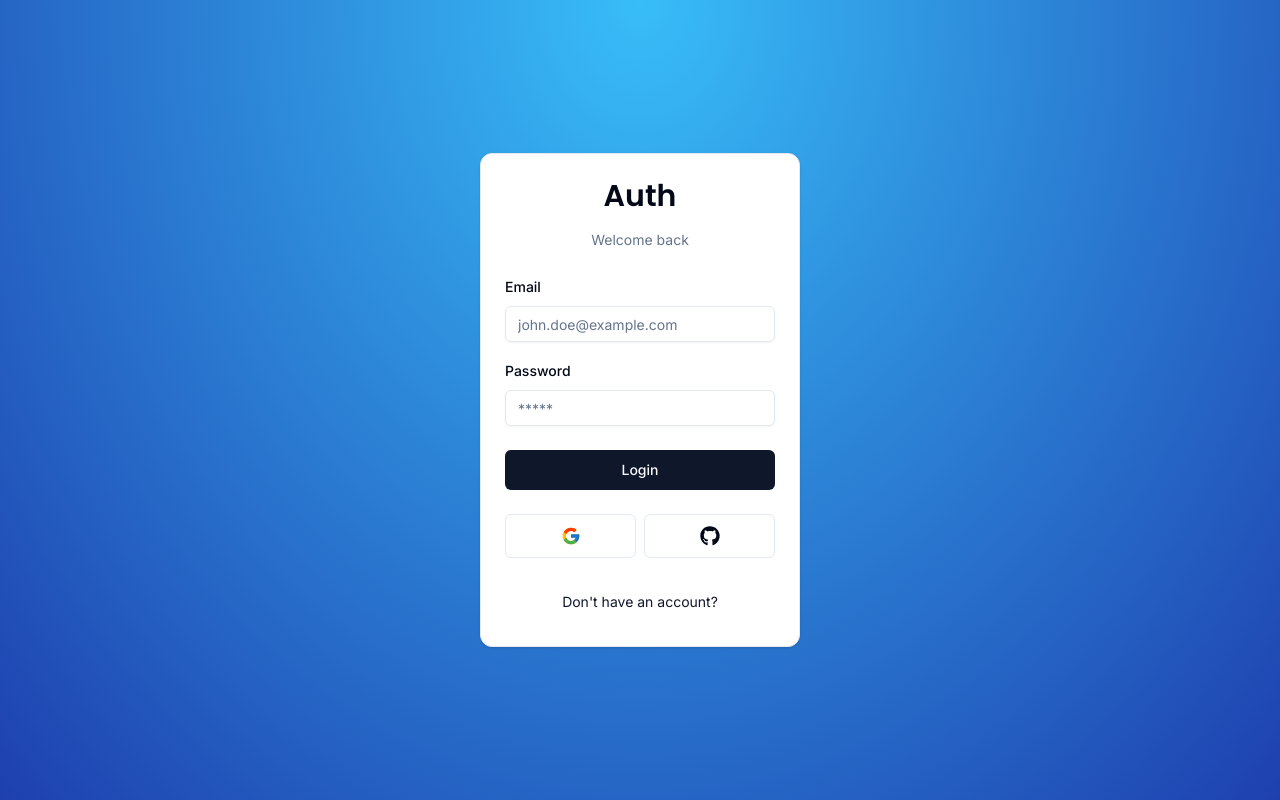
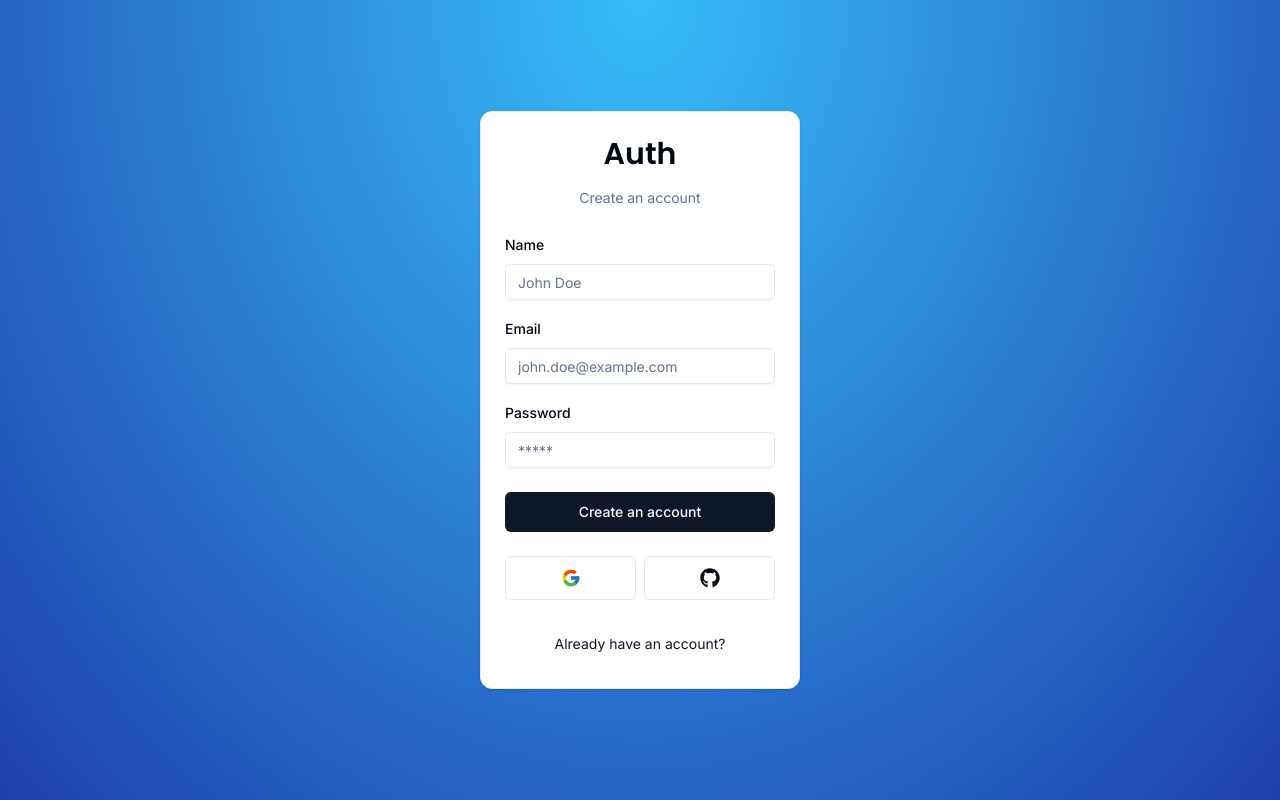
Before and after one commit to ddeveza/next-auth, a Next.js app: page /auth/register in a window 1280 px wide. Built offline with nearby package versions, Linux system fonts and the light colour scheme.

Commit message:
completed register form

```diff
--- /dev/null
+++ b/actions/register.ts
@@ -0,0 +1,12 @@
+"use server";
+import { RegisterSchema } from "@/schemas";
+import * as z from "zod";
+export const register = async (values: z.infer<typeof RegisterSchema>) => {
+  console.log({ values });
+  const validatedFields = RegisterSchema.safeParse(values);
+  if (!validatedFields.success) {
+    return { error: "Invalid Fields!" };
+  }
+
+  return { success: "Email sent!" };
+};
--- a/app/auth/register/page.tsx
+++ b/app/auth/register/page.tsx
@@ -1,7 +1,7 @@
-import { LoginForm } from "@/components/auth/login-form";
+import { RegisterForm } from "@/components/auth/register-form";
 
 const RegisterPage = () => {
-  return <LoginForm />;
+  return <RegisterForm />;
 };
 
 export default RegisterPage;
--- /dev/null
+++ b/components/auth/register-form.tsx
@@ -0,0 +1,120 @@
+"use client";
+
+import { register } from "@/actions/register";
+import { CardWrapper } from "@/components/auth/card-wrapper";
+import { Button } from "@/components/ui/button";
+import { Form, FormControl, FormField, FormItem, FormLabel, FormMessage } from "@/components/ui/form";
+import { Input } from "@/components/ui/input";
+import { RegisterSchema } from "@/schemas";
+import { zodResolver } from "@hookform/resolvers/zod";
+import { useState, useTransition } from "react";
+import { useForm } from "react-hook-form";
+import * as z from "zod";
+import { FormError } from "../form-error";
+import { FormSuccess } from "../form-success";
+
+export const RegisterForm = () => {
+  const [isPending, startTransition] = useTransition();
+  const [error, setError] = useState<string | undefined>("");
+  const [success, setSuccess] = useState<string | undefined>("");
+  const form = useForm<z.infer<typeof RegisterSchema>>({
+    resolver: zodResolver(RegisterSchema),
+    defaultValues: {
+      email: "",
+      password: "",
+      name: "",
+    },
+  });
+
+  const onSubmit = (values: z.infer<typeof RegisterSchema>) => {
+    setError("");
+    setSuccess("");
+    startTransition(() => {
+      register(values).then((data) => {
+        setError(data.error);
+        setSuccess(data.success);
+      });
+    });
+  };
+
+  return (
+    <CardWrapper
+      backButtonHref="/auth/login"
+      backButtonLabel="Already have an account?"
+      headerLabel="Create an account"
+      showSocial
+    >
+      <Form {...form}>
+        <form
+          onSubmit={form.handleSubmit(onSubmit)}
+          className="space-y-6"
+        >
+          <div className="space-y-4">
+            <FormField
+              control={form.control}
+              name="name"
+              render={({ field }) => (
+                <FormItem>
+                  <FormLabel>Name</FormLabel>
+                  <FormControl>
+                    <Input
+                      {...field}
+                      disabled={isPending}
+                      placeholder="John Doe"
+                    />
+                  </FormControl>
+                  <FormMessage />
+                </FormItem>
+              )}
+            />
+            <FormField
+              control={form.control}
+              name="email"
+              render={({ field }) => (
+                <FormItem>
+                  <FormLabel>Email</FormLabel>
+                  <FormControl>
+                    <Input
+                      {...field}
+                      disabled={isPending}
+                      placeholder="john.doe@example.com"
+                      type="email"
+                    />
+                  </FormControl>
+                  <FormMessage />
+                </FormItem>
+              )}
+            />
+            <FormField
+              control={form.control}
+              name="password"
+              render={({ field }) => (
+                <FormItem>
+                  <FormLabel>Password</FormLabel>
+                  <FormControl>
+                    <Input
+                      {...field}
+                      disabled={isPending}
+                      placeholder="*****"
+                      type="password"
+                    />
+                  </FormControl>
+                  <FormMessage />
+                </FormItem>
+              )}
+            />
+          </div>
+          <FormError message={error} />
+          <FormSuccess message={success} />
+          <Button
+            type="submit"
+            className="w-full"
+            disabled={isPending}
+          >
+            Create an account
+          </Button>
+        </form>
+      </Form>
+    </CardWrapper>
+  );
+};
--- a/schemas/index.ts
+++ b/schemas/index.ts
@@ -14,6 +14,9 @@ export const RegisterSchema = z.object({
     message: "Email is required",
   }),
   password: z.string().min(6, {
-    message: "Password is required",
+    message: "Minimum 6 characters required.",
+  }),
+  name: z.string().min(1, {
+    message: "Name is required.",
   }),
 });
```
